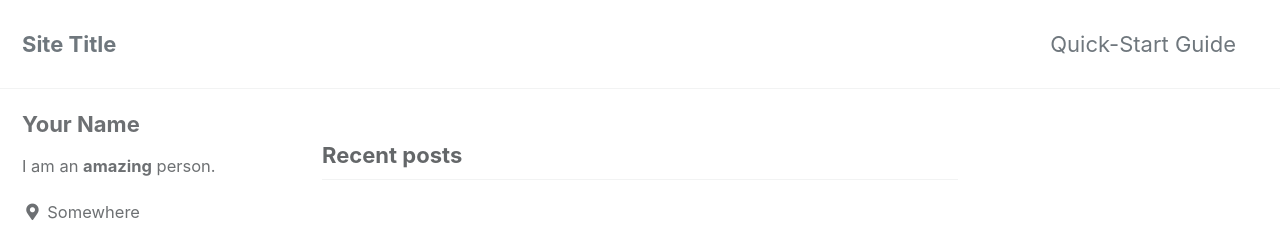
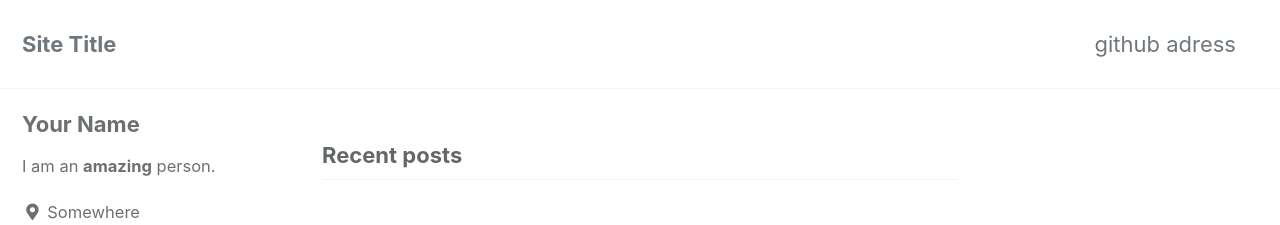
Before and after one commit to KiUkKim/KiUkKim.github.io, a Jekyll site: the page built from index.html, in a window 1280 px wide. Shown: the top 225 px of the page. Built offline with Jekyll 4.4.1, drawn with Linux system fonts in a browser that asks for light colours; cached includes are drawn as plain includes; the list of posts is cut into pages by our own code.

Commit message:
Update navigation.yml
address change

```diff
--- a/_data/navigation.yml
+++ b/_data/navigation.yml
@@ -1,7 +1,8 @@
 # main links
 main:
-  - title: "Quick-Start Guide"
-    url: https://mmistakes.github.io/minimal-mistakes/docs/quick-start-guide/
+  - title: "github adress"
+    #url: https://mmistakes.github.io/minimal-mistakes/docs/quick-start-guide/
+    url : https://github.com
   # - title: "About"
   #   url: https://mmistakes.github.io/minimal-mistakes/about/
   # - title: "Sample Posts"
```
